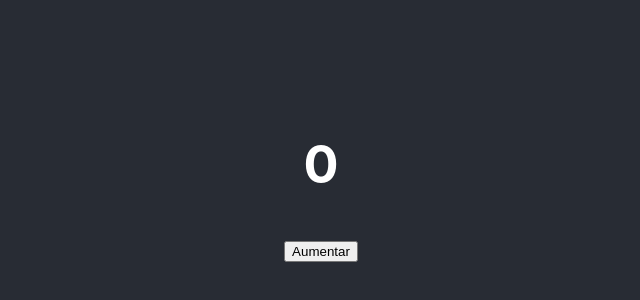
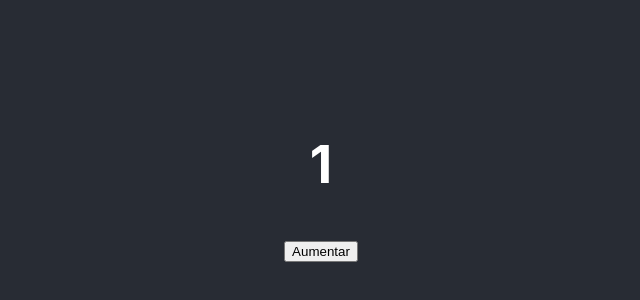
Before and after one commit to PauloBatista123/Trabalhando-com-States-Effects-no-ReactJs, a React (Create React App) app: page / in a window 1280 px wide. Shown: the part 220-520 px from the top of the page, without its empty margins (319-959 px from the left). Built offline with nearby package versions, Linux system fonts and the light colour scheme.

Commit message:
Como criar um componente utilizando estados

```diff
--- a/src/components/App/App.js
+++ b/src/components/App/App.js
@@ -1,11 +1,11 @@
-import Counter from '../Counter/Counter';
+import SmartCounter from '../SmartCounter/SmartCounter';
 import './App.css';
 
 function App() {
   return (
     <div className="App">
       <header className="App-header">
-        <Counter />
+        <SmartCounter />
       </header>
     </div>
   );
--- /dev/null
+++ b/src/components/SmartCounter/SmartCounter.js
@@ -0,0 +1,16 @@
+import { useState } from "react";
+
+function SmartCounter(){
+
+    var [quantity, setQuantity] = useState(1);
+
+    return (
+        <div>
+            <h1>{quantity}</h1>
+            <button onClick={() => setQuantity(quantity++)}>Aumentar</button>
+        </div>
+    );
+
+}
+
+export default SmartCounter
```
